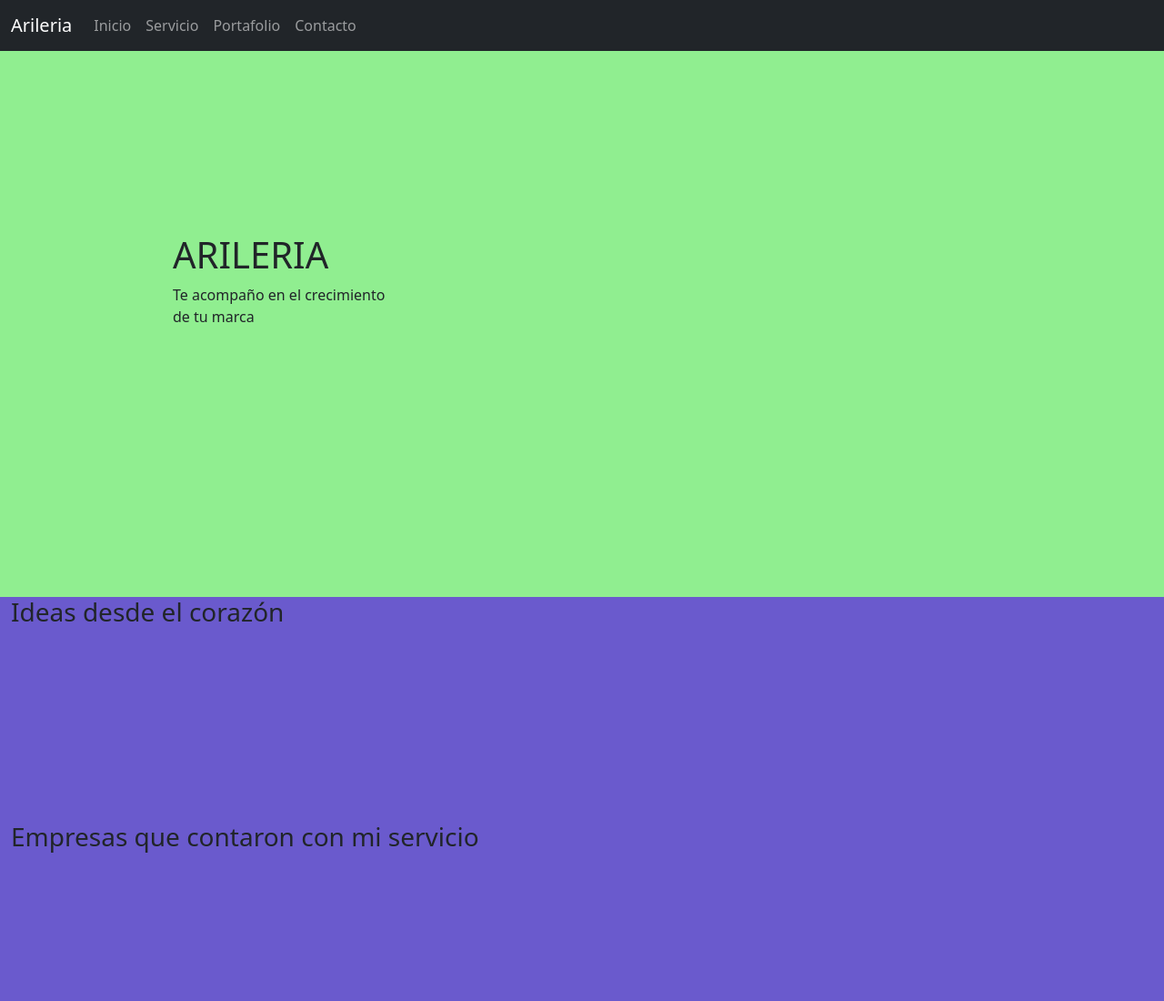
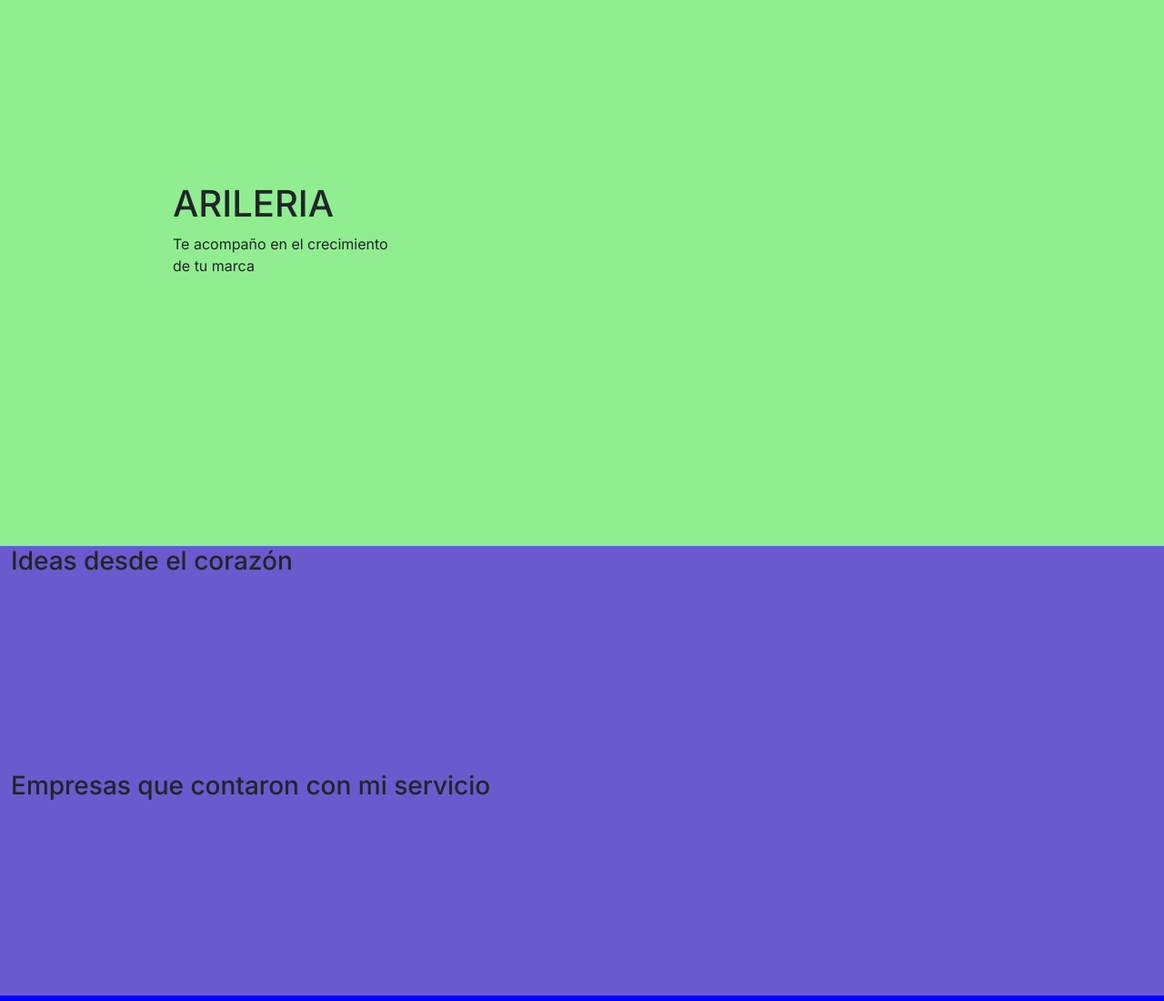
Before and after one commit to octavioserrago/ArileriaDesign, a plain HTML site: page index.html in a window 1280 px wide. Shown: the top 1100 px of the page at 91% size. Drawn offline with nearby package versions, Linux system fonts and the light colour scheme.

Commit message:
Intento de primer nav, fallido

```diff
--- a/index.html
+++ b/index.html
@@ -11,30 +11,6 @@
 </head>
 <body>
     <header>
-        <nav class="navbar navbar-expand-sm navbar-dark bg-dark">
-            <div class="container-fluid">
-                <a class="navbar-brand" href="javascript:void(0)">Arileria</a>
-                <button class="navbar-toggler" type="button" data-bs-toggle="collapse" data-bs-target="#mynavbar">
-                    <span class="navbar-toggler-icon"></span>
-                </button>
-                <div class="collapse navbar-collapse" id="mynavbar">
-                    <ul class="navbar-nav me-auto">
-                        <li class="nav-item">
-                            <a class="nav-link" href="javascript:void(0)">Inicio</a>
-                        </li>
-                        <li class="nav-item">
-                             <a class="nav-link" href="javascript:void(0)">Servicio</a>
-                        </li>
-                        <li class="nav-item">
-                            <a class="nav-link" href="javascript:void(0)">Portafolio</a>
-                        </li>
-                        <li class="nav-item">
-                            <a class="nav-link" href="javascript:void(0)">Contacto</a>
-                        </li>
-                    </ul>
-                </div>
-            </div>
-        </nav>
 
 
     </header>
@@ -138,7 +114,7 @@
 
 
 <script src="https://cdn.jsdelivr.net/npm/bootstrap@5.2.1/dist/js/bootstrap.bundle.min.js" integrity="sha384-u1OknCvxWvY5kfmNBILK2hRnQC3Pr17a+RTT6rIHI7NnikvbZlHgTPOOmMi466C8" crossorigin="anonymous"></script>
-<script src="index.js"></script>
+<script src="script.js"></script>
 
 </body>
 </html>
--- a/stylesheet.css
+++ b/stylesheet.css
@@ -1,7 +1,19 @@
+@import url("https://fonts.googleapis.com/css2?family=Inter:wght@200;300;400;500&display=swap");
+
 *{
     margin: 0;
     padding: 0;
+    box-sizing: border-box;
 }
+body{
+  font-family: "inter", sans-serif;
+}
+
+:root{
+  --highlight: #5756e6;
+}
+
+
 
 .elsubnav{
   height: 600px;
```
Also changed, not shown: script.js (added).
